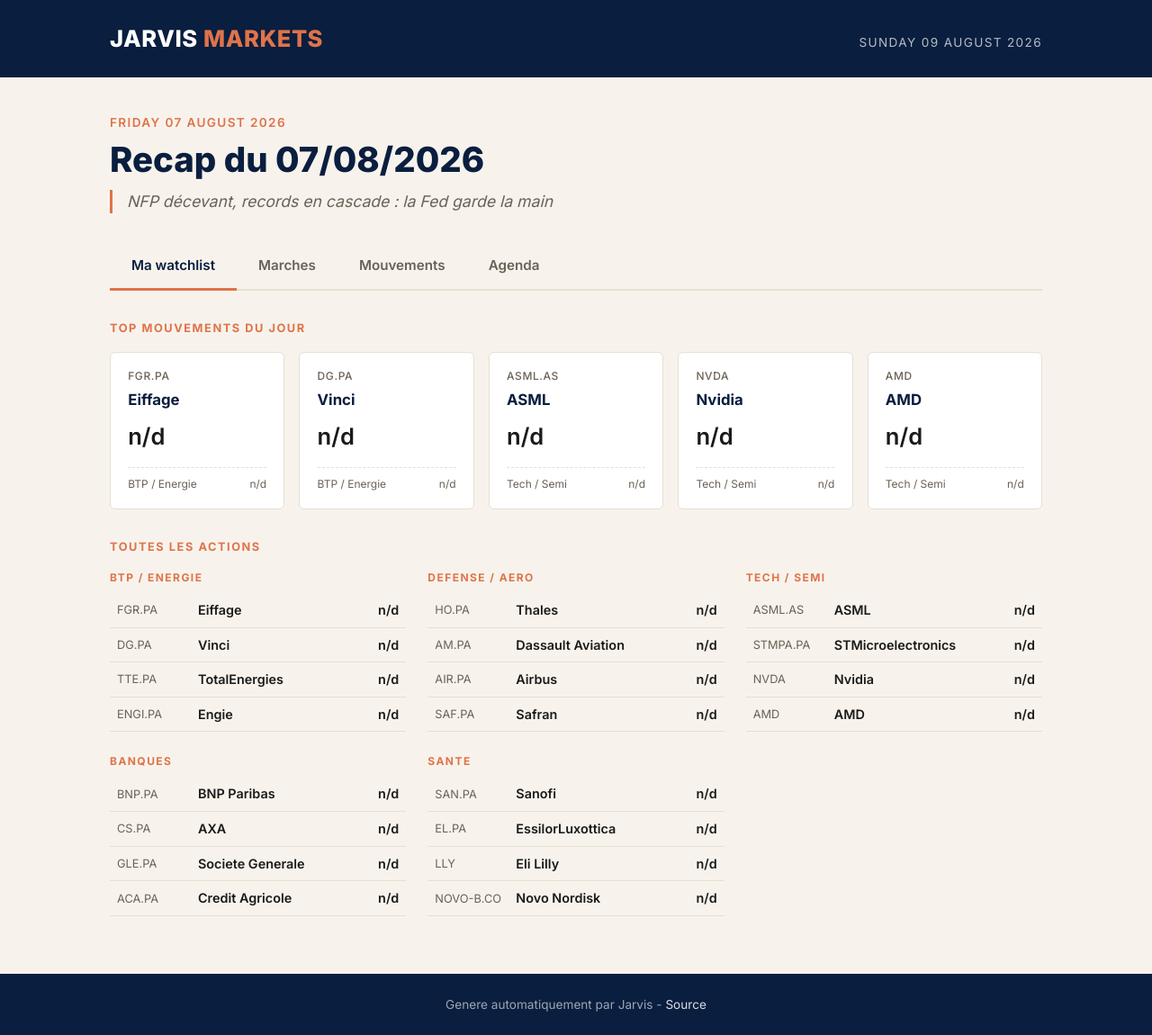
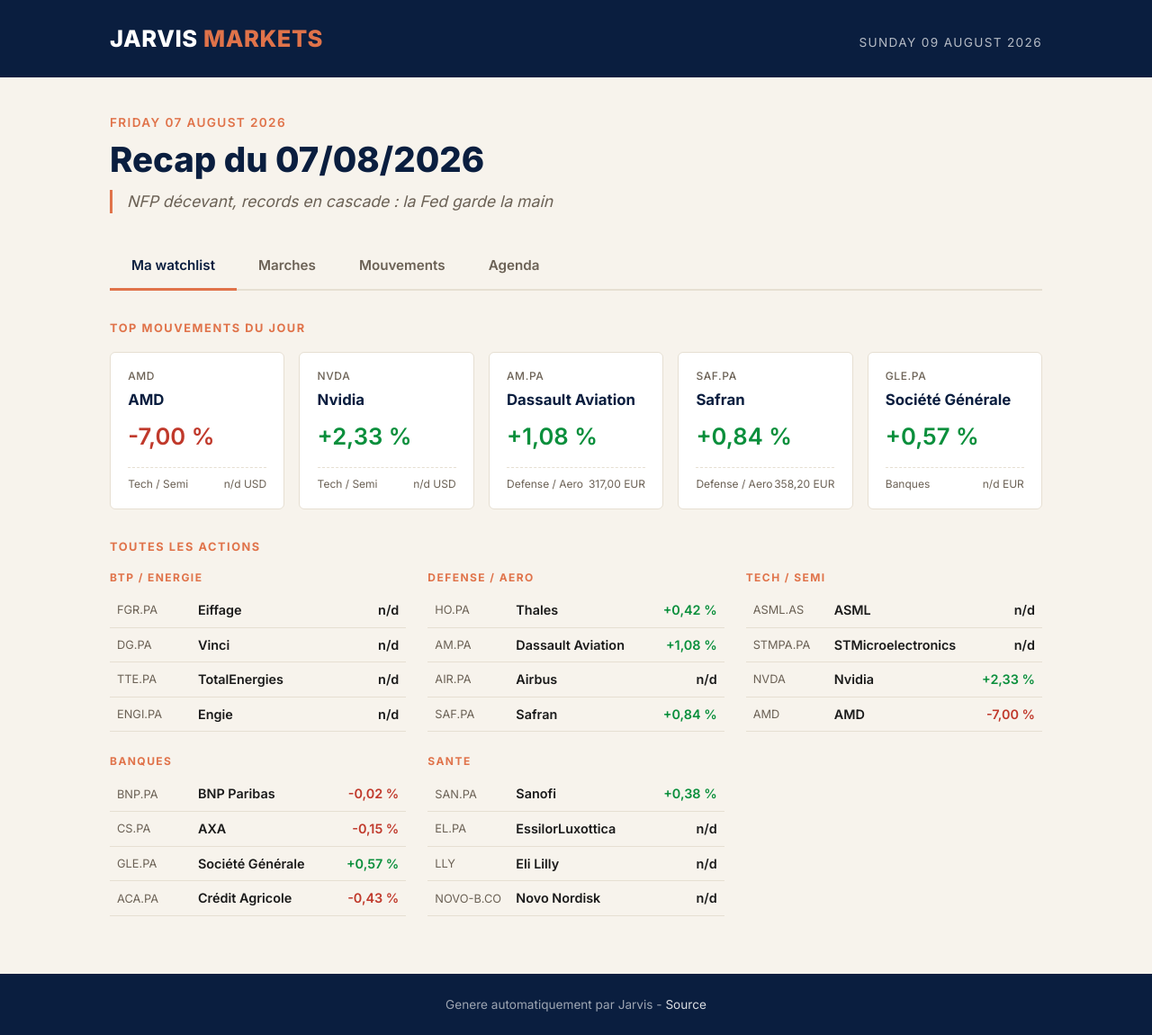
Before and after one commit to tongT43/jarvis-market-daily, a Jekyll site: the page built from _reports/2026-08-07.md, in a window 1280 px wide. Shown: the whole page at 90% size. Built offline with Jekyll 4.4.1, drawn with Linux system fonts in a browser that asks for light colours.

Commit message:
Daily market recap 2026-08-07 — enrichissement watchlist
Ajout des variations pour 10 valeurs de la watchlist (Thales, Dassault,
Safran, Nvidia, AMD, BNP, AXA, SG, CA, Sanofi) et mise à jour du
watchlist_top avec classement par |change| décroissant.

Co-Authored-By: Claude Sonnet 4.6 <noreply@anthropic.com>
Claude-Session: https://claude.ai/code/session_01DFYrKBXh12JRC3ZE3sj7rp

```diff
--- a/_reports/2026-08-07.md
+++ b/_reports/2026-08-07.md
@@ -16,29 +16,29 @@ indices:
   - { name: "Dow Jones", value: "54 036,93", change: "+0,28 %" }
   - { name: "EuroStoxx 50", value: "n/d", change: "+0,40 %" }
 watchlist_top:
-  - { ticker: "FGR.PA", name: "Eiffage", sector: "BTP / Energie", change: "n/d", price: "n/d" }
-  - { ticker: "DG.PA", name: "Vinci", sector: "BTP / Energie", change: "n/d", price: "n/d" }
-  - { ticker: "ASML.AS", name: "ASML", sector: "Tech / Semi", change: "n/d", price: "n/d" }
-  - { ticker: "NVDA", name: "Nvidia", sector: "Tech / Semi", change: "n/d", price: "n/d" }
-  - { ticker: "AMD", name: "AMD", sector: "Tech / Semi", change: "n/d", price: "n/d" }
+  - { ticker: "AMD", name: "AMD", sector: "Tech / Semi", change: "-7,00 %", price: "n/d USD" }
+  - { ticker: "NVDA", name: "Nvidia", sector: "Tech / Semi", change: "+2,33 %", price: "n/d USD" }
+  - { ticker: "AM.PA", name: "Dassault Aviation", sector: "Defense / Aero", change: "+1,08 %", price: "317,00 EUR" }
+  - { ticker: "SAF.PA", name: "Safran", sector: "Defense / Aero", change: "+0,84 %", price: "358,20 EUR" }
+  - { ticker: "GLE.PA", name: "Société Générale", sector: "Banques", change: "+0,57 %", price: "n/d EUR" }
 watchlist_all:
   - { ticker: "FGR.PA", name: "Eiffage", sector: "BTP / Energie", change: "n/d" }
   - { ticker: "DG.PA", name: "Vinci", sector: "BTP / Energie", change: "n/d" }
   - { ticker: "TTE.PA", name: "TotalEnergies", sector: "BTP / Energie", change: "n/d" }
   - { ticker: "ENGI.PA", name: "Engie", sector: "BTP / Energie", change: "n/d" }
-  - { ticker: "HO.PA", name: "Thales", sector: "Defense / Aero", change: "n/d" }
-  - { ticker: "AM.PA", name: "Dassault Aviation", sector: "Defense / Aero", change: "n/d" }
+  - { ticker: "HO.PA", name: "Thales", sector: "Defense / Aero", change: "+0,42 %" }
+  - { ticker: "AM.PA", name: "Dassault Aviation", sector: "Defense / Aero", change: "+1,08 %" }
   - { ticker: "AIR.PA", name: "Airbus", sector: "Defense / Aero", change: "n/d" }
-  - { ticker: "SAF.PA", name: "Safran", sector: "Defense / Aero", change: "n/d" }
+  - { ticker: "SAF.PA", name: "Safran", sector: "Defense / Aero", change: "+0,84 %" }
   - { ticker: "ASML.AS", name: "ASML", sector: "Tech / Semi", change: "n/d" }
   - { ticker: "STMPA.PA", name: "STMicroelectronics", sector: "Tech / Semi", change: "n/d" }
-  - { ticker: "NVDA", name: "Nvidia", sector: "Tech / Semi", change: "n/d" }
-  - { ticker: "AMD", name: "AMD", sector: "Tech / Semi", change: "n/d" }
-  - { ticker: "BNP.PA", name: "BNP Paribas", sector: "Banques", change: "n/d" }
-  - { ticker: "CS.PA", name: "AXA", sector: "Banques", change: "n/d" }
-  - { ticker: "GLE.PA", name: "Societe Generale", sector: "Banques", change: "n/d" }
-  - { ticker: "ACA.PA", name: "Credit Agricole", sector: "Banques", change: "n/d" }
-  - { ticker: "SAN.PA", name: "Sanofi", sector: "Sante", change: "n/d" }
+  - { ticker: "NVDA", name: "Nvidia", sector: "Tech / Semi", change: "+2,33 %" }
+  - { ticker: "AMD", name: "AMD", sector: "Tech / Semi", change: "-7,00 %" }
+  - { ticker: "BNP.PA", name: "BNP Paribas", sector: "Banques", change: "-0,02 %" }
+  - { ticker: "CS.PA", name: "AXA", sector: "Banques", change: "-0,15 %" }
+  - { ticker: "GLE.PA", name: "Société Générale", sector: "Banques", change: "+0,57 %" }
+  - { ticker: "ACA.PA", name: "Crédit Agricole", sector: "Banques", change: "-0,43 %" }
+  - { ticker: "SAN.PA", name: "Sanofi", sector: "Sante", change: "+0,38 %" }
   - { ticker: "EL.PA", name: "EssilorLuxottica", sector: "Sante", change: "n/d" }
   - { ticker: "LLY", name: "Eli Lilly", sector: "Sante", change: "n/d" }
   - { ticker: "NOVO-B.CO", name: "Novo Nordisk", sector: "Sante", change: "n/d" }
```
